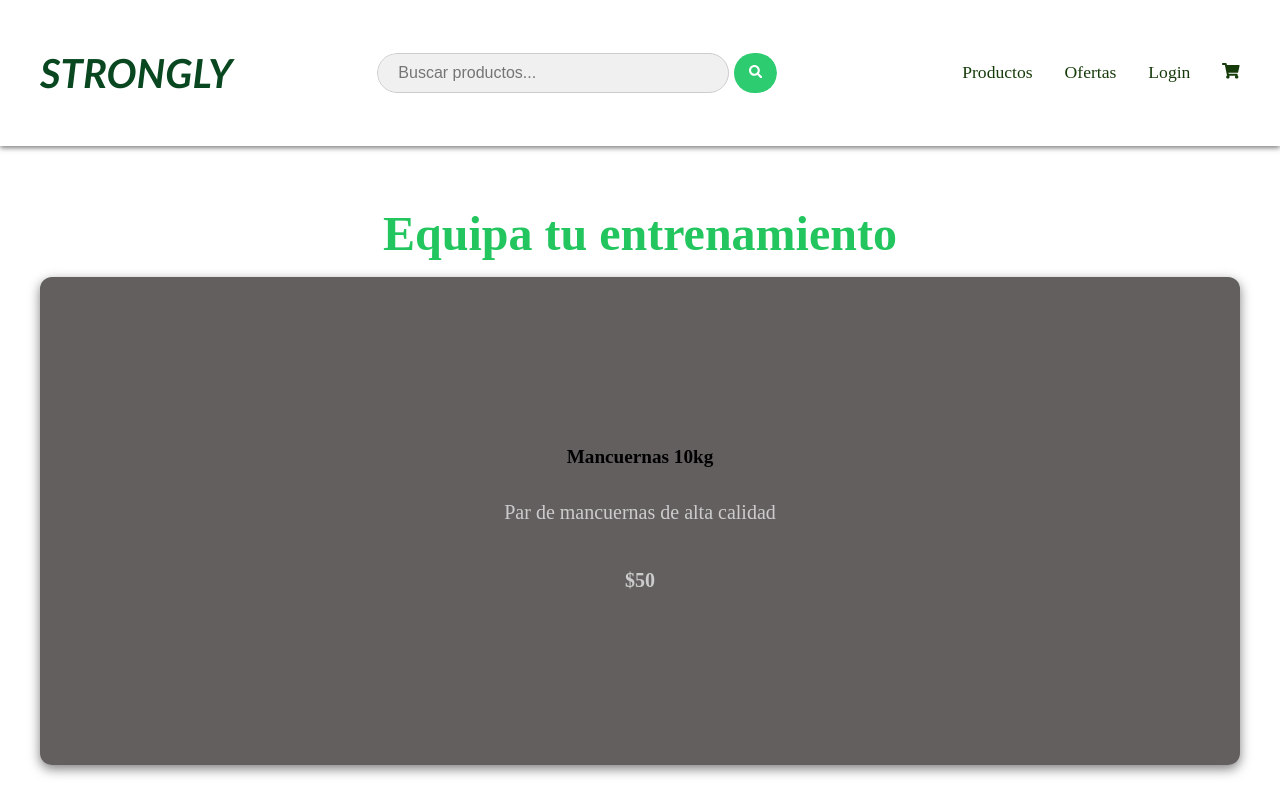
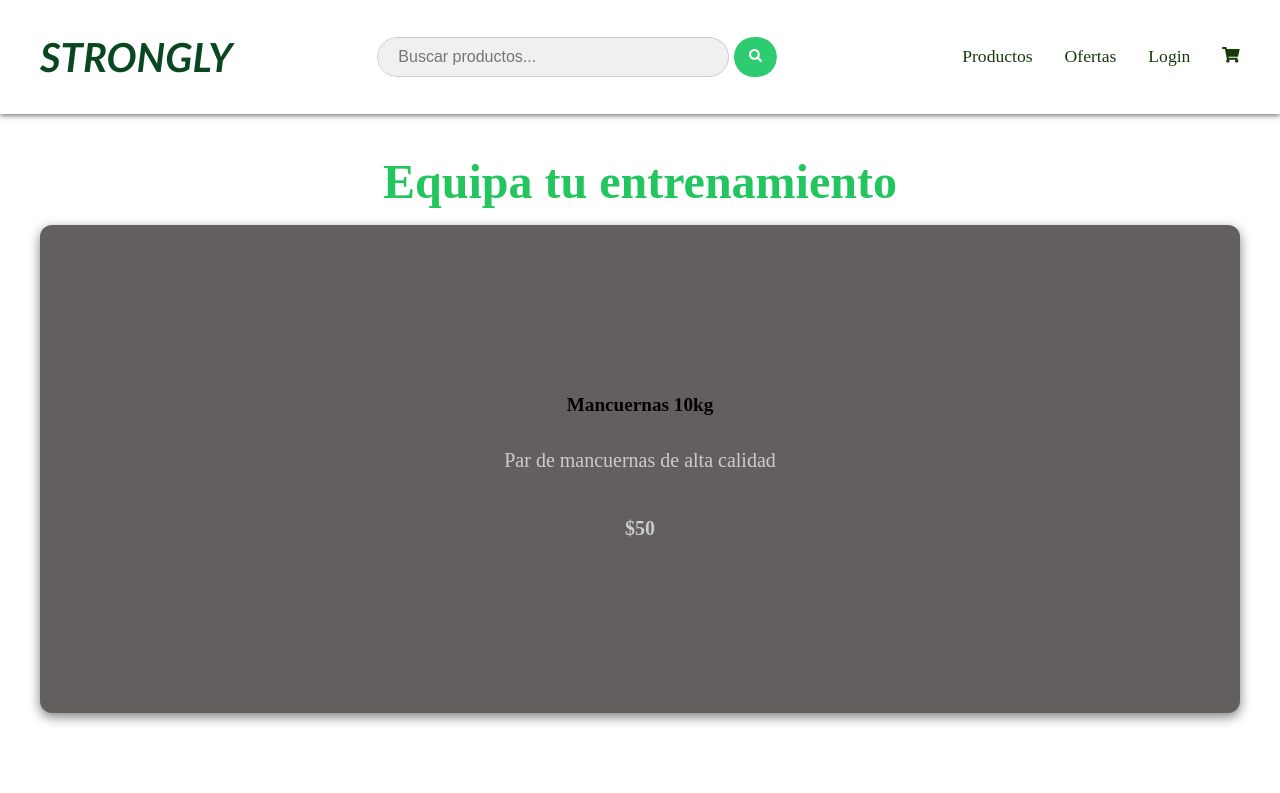
Before and after one commit to Maurooguev/Strongly-ecommerce-frontend, a React (Vite) app in the folder client/: page / in a window 1280 px wide. Shown: the top 793 px of the page. Built offline with nearby package versions, Linux system fonts and the light colour scheme.

Commit message:
Arreglé el "grosor" de la navbar

```diff
--- a/client/src/App.css
+++ b/client/src/App.css
@@ -17,8 +17,8 @@ body {
 /* Contenido principal */
 .content {
   flex: 1; /* ocupa el espacio disponible entre navbar y footer */
-  padding: 2rem 1rem;
-  padding-top: 10px;
+  padding: 0rem 1rem 2rem 1rem;
+  padding-top: 0px;
   margin-top: 0px;
   display: flex;
   flex-direction: column;
--- a/client/src/views/Navbar/Navbar.css
+++ b/client/src/views/Navbar/Navbar.css
@@ -3,13 +3,15 @@
   color: var(#083519);
   width: 100%;
   box-shadow: 0 2px 5px rgba(0,0,0,0.5);
-  /* Eliminamos position: fixed y top */
+  margin-bottom: 0 !important;
+  padding-bottom: 0;
+
 }
 
 .navbar-container {
   max-width: 1200px;
   margin: 0 auto;
-  padding: 16px 24px;
+  padding: 0px 24px;
   display: flex;
   align-items: center;
   justify-content: space-between;
```
